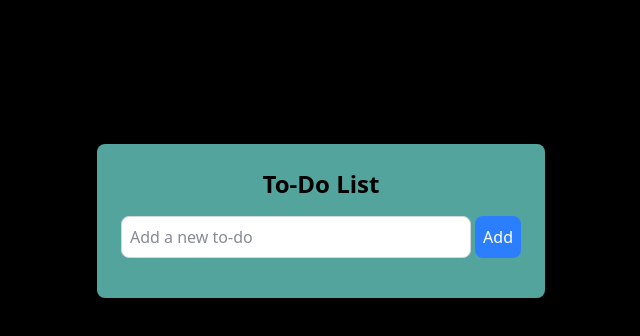
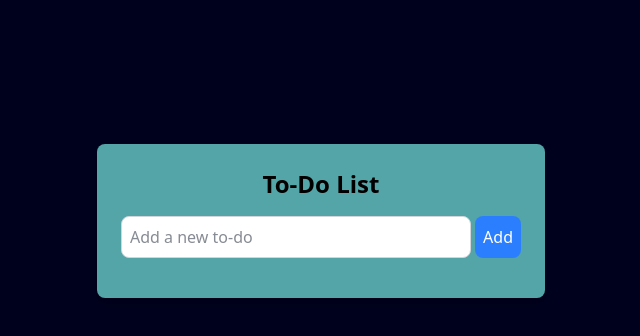
Before and after one commit to ebnaayadepu/To-Do-List, a website built with Vite: page index.html in a window 1280 px wide. Shown: the whole page, without its empty margins (319-959 px from the left). Built offline with nearby package versions, Linux system fonts and the light colour scheme.

Commit message:
bg color change

```diff
--- a/index.html
+++ b/index.html
@@ -5,7 +5,7 @@
   <meta name="viewport" content="width=device-width, initial-scale=1.0">
  <link rel="stylesheet" href="style.css">
 </head>
-<body class="bg-black" p-4>
+<body class="bg-[#00021d]" p-4>
   <div class="max-w-md mx-auto my-36 bg-[#81fff5a4] p-6 rounded-lg shadow-lg">
     <!-- Header -->
     <h1 class="text-2xl font-bold text-center mb-4">To-Do List</h1>
```
